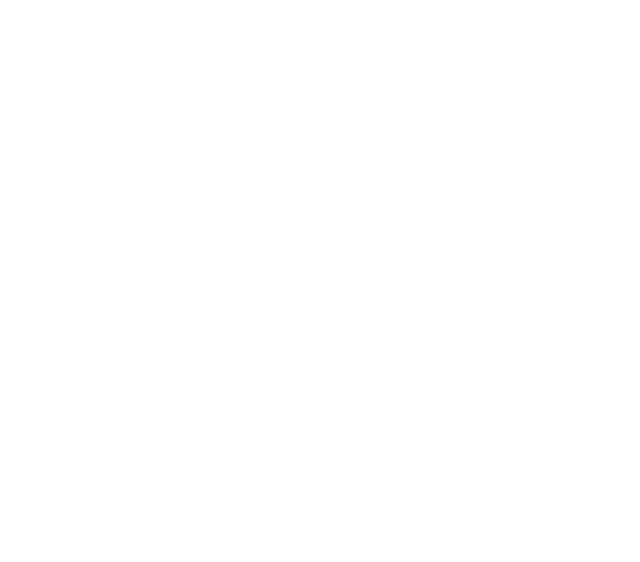
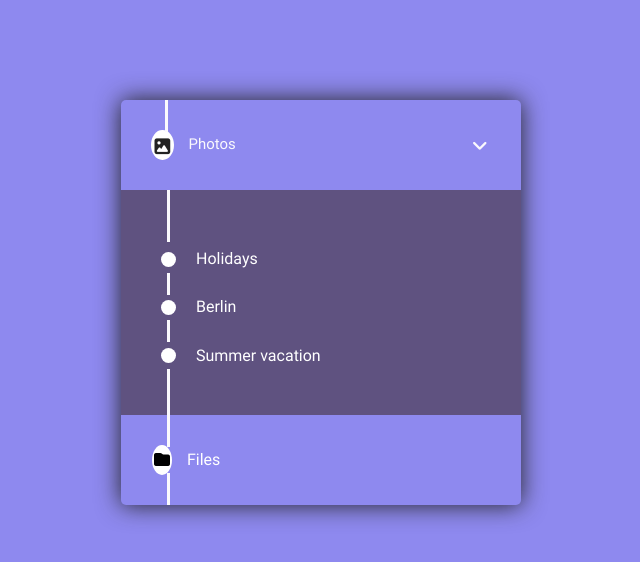
Before and after one commit to doniyor17/for-Loop-task, a plain HTML site: page index.html in a window 1280 px wide. Shown: the whole page, without its empty margins (319-959 px from the left). Drawn offline with Linux system fonts and the light colour scheme; files that its build step writes are made by us from their sources.

Commit message:
finish task

```diff
--- a/css/styles.css
+++ b/css/styles.css
@@ -0,0 +1,198 @@
+@font-face {
+	font-family: "Roboto";
+	src:url("../fonts/Roboto-Bold.woff2") format(woff2),
+	url("../fonts/Roboto-Bold.woff") format(woff);
+	font-display: swap;
+	font-style: normal;
+	font-weight: 700;
+}
+@font-face {
+	font-family: "Roboto";
+	src:url("../fonts/Roboto-Medium.woff2") format(woff2),
+	url("../fonts/Roboto-Medium.woff") format(woff);
+	font-display: swap;
+	font-style: normal;
+	font-weight: 500;
+}
+@font-face {
+	font-family: "Roboto";
+	src:url("../fonts/Roboto-Regular.woff2") format(woff2),
+	url("../fonts/Roboto-Regular.woff") format(woff);
+	font-display: swap;
+	font-style: normal;
+	font-weight: 400;
+}
+@font-face {
+	font-family: "Roboto";
+	src:url("../fonts/Roboto-Light.woff2") format(woff2),
+	url("../fonts/Roboto-Light.woff") format(woff);
+	font-display: swap;
+	font-style: normal;
+	font-weight: 300;
+}
+* {
+	box-sizing: border-box;
+}
+body {
+	font-family: "Roboto", "Arial", sans-serif;
+	background-color: #8E89EF;
+}
+.container {
+	width: 400px;
+	margin: 100px auto 0;
+	padding: 0;
+	border-radius: 5px;
+	box-shadow: 0 0 25px #222;
+}
+.stops-on-maps {
+	padding: 30px;
+}
+.stops-on-maps__main {
+	display: flex;
+	align-items: center;
+	position: relative;
+	font-size: 18px;
+	border: none;
+	text-decoration: none;
+	color: #FAF9FD;
+}
+.stops-on-maps__main::before {
+	content: "";
+	width: 1px;
+	height: 30px;
+	position: absolute;
+	top: -30px;
+	left: 13.5px;
+	border: 1px solid #faf9fd;
+	background-color: #faf9fd;
+}
+.stops-on-maps__main-image-icon {
+	width: 30px;
+	height: 30px;
+	padding-top: 7px;
+	border-radius: 50%;
+	background-color: #fff;
+	color: #222;
+	text-align: center;
+}
+.stops-on-maps-header {
+	margin: 0;
+	padding: 0;
+	margin-right: auto;
+	margin-left: 15px;
+	font-weight: normal;
+}
+.bg-darker {
+	padding: 60px 0;
+	padding-bottom: 20px;
+	padding-left: 30px;
+	background-color: #5F5280;
+}
+.points-holder {
+	display: flex;
+	align-items: center;
+	position: relative;
+	margin-bottom: 30px;
+	padding-left: 10px;
+}
+.point {
+	color: #DDDCE4;
+}
+.point-before::before {
+	content: "";
+	width: 1px;
+	height: 50px;
+	position: absolute;
+	top: -60px;
+	left: 16px;
+	border: 1px solid #faf9fd;
+	background-color: #faf9fd;
+}
+.points-holder__dot-before::before {
+	content: "";
+	width: 1px;
+	height: 20px;
+	position: absolute;
+	top: -25px;
+	left: 16px;
+	border: 1px solid #faf9fd;
+	background-color: #faf9fd;
+}
+.points-holder__dot-before::after {
+	content: "";
+	width: 1px;
+	height: 20px;
+	position: absolute;
+	top: 22px;
+	left: 16px;
+	border: 1px solid #faf9fd;
+	background-color: #faf9fd;
+}
+.points-holder__dot-summer {
+	margin-bottom: 0;
+}
+.points-holder__dot-summer::after {
+	content: "";
+	width: 1px;
+	height: 45px;
+	position: absolute;
+	top: 22px;
+	left: 16px;
+	border: 1px solid #faf9fd;
+	background-color: #faf9fd;
+}
+.points-holder__dot {
+	width: 15px;
+	height: 15px;
+	margin-right: 20px;
+	border-radius: 50%;
+	color: #fff;
+	background-color: #fff;
+	text-align: center;
+}
+.points {
+	display: block;
+	position: relative;
+	text-decoration: none;
+	color: #fff;
+}
+.files {
+	display: flex;
+	align-items: center;
+	position: relative;
+	padding: 30px 0;
+	margin-left: 31px;
+}
+.file-icon {
+	width: 30px;
+	height: 30px;
+	padding-top: 7px;
+	margin-right: 15px;
+	border-radius: 50%;
+	text-align: center;
+	background-color: #fff;
+}
+.files-link {
+	color: #fff;
+	text-decoration: none;
+}
+.files::before {
+	content: "";
+	width: 1px;
+	height: 30px;
+	top: 0;
+	left: 15px;
+	position: absolute;
+	border: 1px solid #faf9fd;
+	background-color: #faf9fd;
+}
+.files::after {
+	content: "";
+	width: 1px;
+	height: 30px;
+	bottom: 0;
+	left: 15px;
+	position: absolute;
+	border: 1px solid #faf9fd;
+	background-color: #faf9fd;
+}
--- a/index.html
+++ b/index.html
@@ -1,14 +1,41 @@
 <!DOCTYPE html>
 <html lang="en">
 <head>
-  <meta charset="UTF-8">
-  <meta name="viewport" content="width=device-width, initial-scale=1.0">
-  <meta http-equiv="X-UA-Compatible" content="ie=edge">
-  <title>Loop 2 - Step 3</title>
-  <link href="https://fonts.googleapis.com/css?family=Roboto:400,500,700" rel="stylesheet">
-  <link rel="stylesheet" href="./styles.css" />
+	<meta charset="UTF-8">
+	<meta name="viewport" content="width=device-width, initial-scale=1.0">
+	<meta http-equiv="X-UA-Compatible" content="ie=edge">
+	<title>Loop 2 - Step 3</title>
+	<link rel="stylesheet" href="css/normalize.css">
+	<link rel="stylesheet" href="css/styles.css">
+	<link rel="stylesheet" href="css/fa/css/all.min.css">
 </head>
 <body>
-
+	<div class="container">
+		<div class="stops-on-maps">
+			<a class="stops-on-maps__main" href="#">
+				<span class="stops-on-maps__main-image-icon fas fa-image"></span>
+				<h5 class="stops-on-maps-header">Photos</h5>
+				<span class="fas fa-angle-down"></span>
+			</a>
+		</div>
+		<div class="bg-darker">
+			<div class="points-holder point-before">
+				<span class="points-holder__dot"></span>
+				<a class="points" href="#">Holidays</a>
+			</div>
+			<div class="points-holder">
+				<span class="points-holder__dot points-holder__dot-before"></span>
+				<a class="points" href="#">Berlin</a>
+			</div>
+			<div class="points-holder">
+				<span class="points-holder__dot points-holder__dot-summer"></span>
+				<a class="points" href="#">Summer vacation</a>
+			</div>
+		</div>
+		<div class="files">
+			<span class="fas fa-folder file-icon"></span>
+			<a class="files-link" href="#">Files</a>
+		</div>
+	</div>
 </body>
 </html>
```
